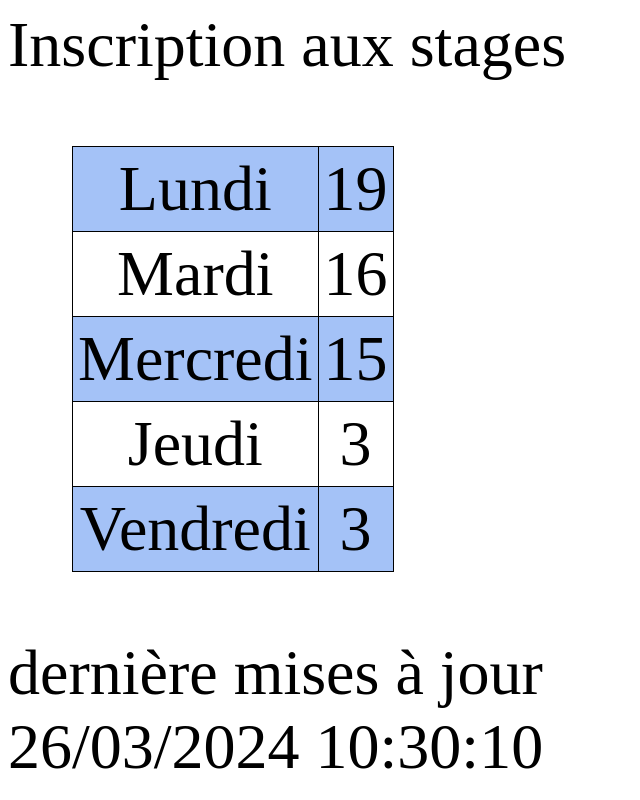
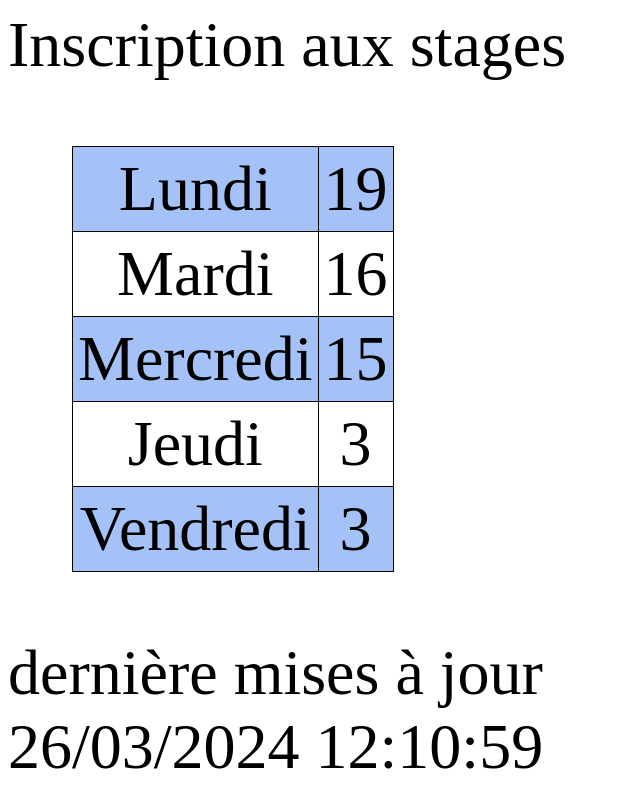
Before and after one commit to sfauvel/slb_stage, a plain HTML site: page docs/index.html in a window 1280 px wide. Shown: the whole page, without its empty margins (0-640 px from the left). Drawn offline with Linux system fonts and the light colour scheme.

Commit message:
Mise à jour des compteurs

```diff
--- a/docs/index.html
+++ b/docs/index.html
@@ -35,6 +35,6 @@
             <tr><td>Vendredi</td><td>3</td></tr>
 
         </table>
-        dernière mises à jour<br>26/03/2024 10:30:10
+        dernière mises à jour<br>26/03/2024 12:10:59
     </body>
 </html>
```
